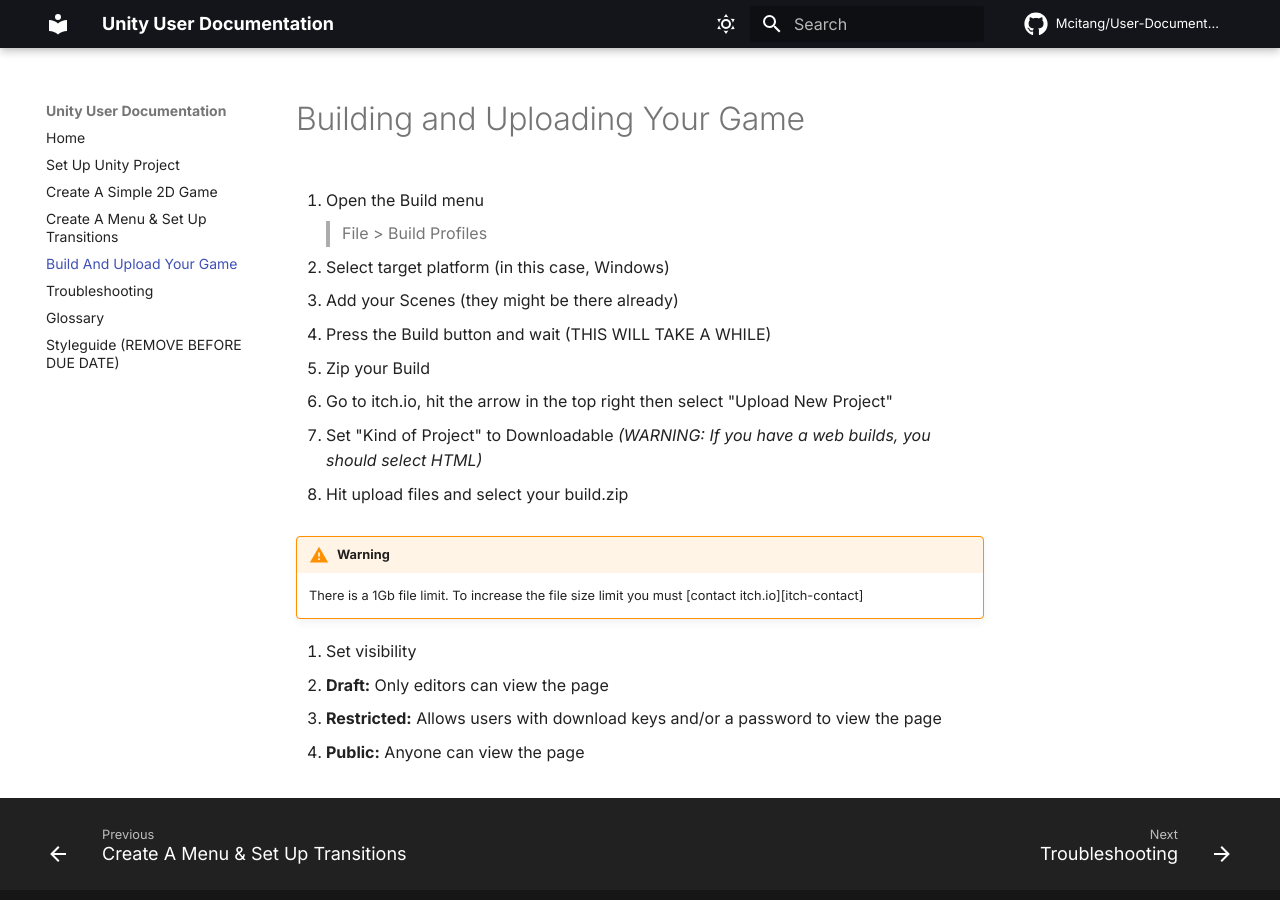
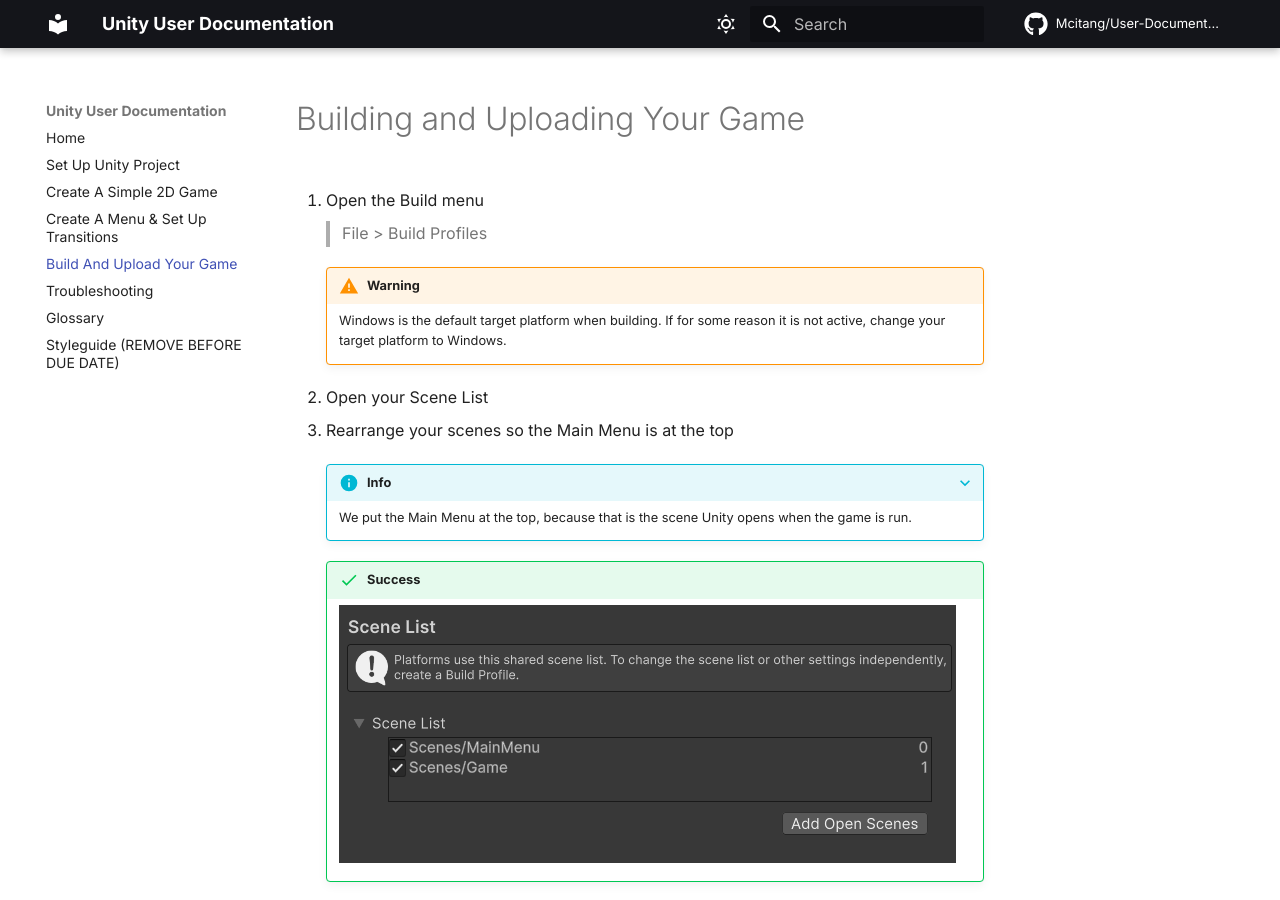
Before and after one commit to Mcitang/User-Documentation, an MkDocs documentation site: the page built from docs/build-game.md, in a window 1280 px wide and 900 px high. Built offline with MkDocs 1.6.1 and Material for MkDocs 9.7.7, drawn with Linux system fonts in a browser that asks for light colours; comment, search, counter and statistics services are not loaded.

Commit message:
Write instructions for building the game

```diff
--- a/docs/build-game.md
+++ b/docs/build-game.md
@@ -4,9 +4,18 @@
 
     > File > Build Profiles
 
-1. Select target platform (in this case, Windows)
+    !!! warning
+        Windows is the default target platform when building. If for some reason it is not active, change your target platform to Windows.
 
-1. Add your Scenes (they might be there already)
+1. Open your Scene List
+
+1. Rearrange your scenes so the Main Menu is at the top
+
+    ???+ info
+        We put the Main Menu at the top, because that is the scene Unity opens when the game is run.
+
+    !!! success
+        ![Scene List with Main Menu at the top][rearranged-scene-list]
 
 1. Press the Build button and wait (THIS WILL TAKE A WHILE)
 
@@ -17,18 +26,20 @@
 1. Set "Kind of Project" to Downloadable *(WARNING: If you have a web builds, you should select HTML)*
 
 1. Hit upload files and select your build.zip
-!!! warning
-    There is a 1Gb file limit. To increase the file size limit you must [contact itch.io][itch-contact]
+
+    !!! warning
+        There is a 1Gb file limit. To increase the file size limit you must [contact itch.io][itch-contact]
 
 1. Set visibility
-- **Draft:**
-Only editors can view the page
 
-- **Restricted:**
-Allows users with download keys and/or a password to view the page
+    - **Draft:**
+    Only editors can view the page
 
-- **Public:**
-Anyone can view the page
+    - **Restricted:**
+    Allows users with download keys and/or a password to view the page
+
+    - **Public:**
+    Anyone can view the page
 
 
 
@@ -39,5 +50,6 @@
 <!-- Hyperlinks -->
 
 <!-- Images -->
+[rearranged-scene-list]: assets/build-game/build-scene-list.png
 
 <!-- GIFs -->
--- a/docs/stylesheets/util.style.css
+++ b/docs/stylesheets/util.style.css
@@ -2,5 +2,5 @@
   display: block;
   margin-left: auto;
   margin-right: auto;
-  text-align: center; /* Helpful if applied to a container */
+  text-align: center;
 }
```
Also changed, not shown: docs/assets/build-game/build-scene-list.png (added).
